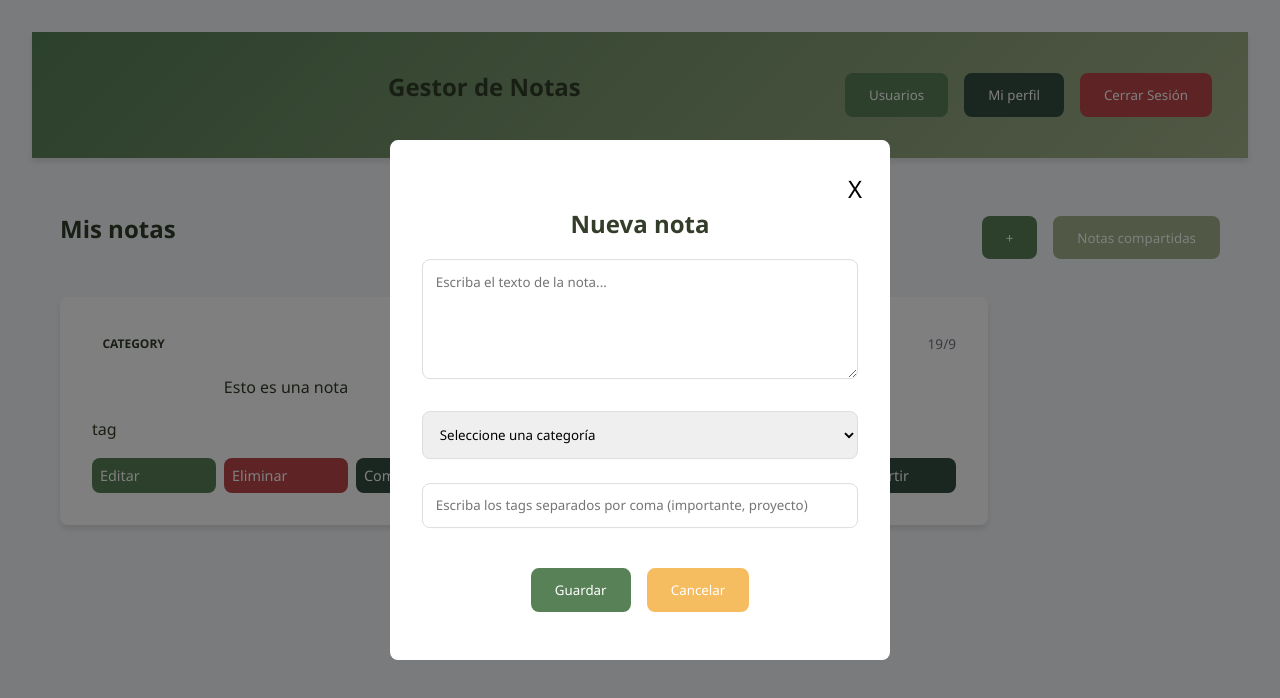
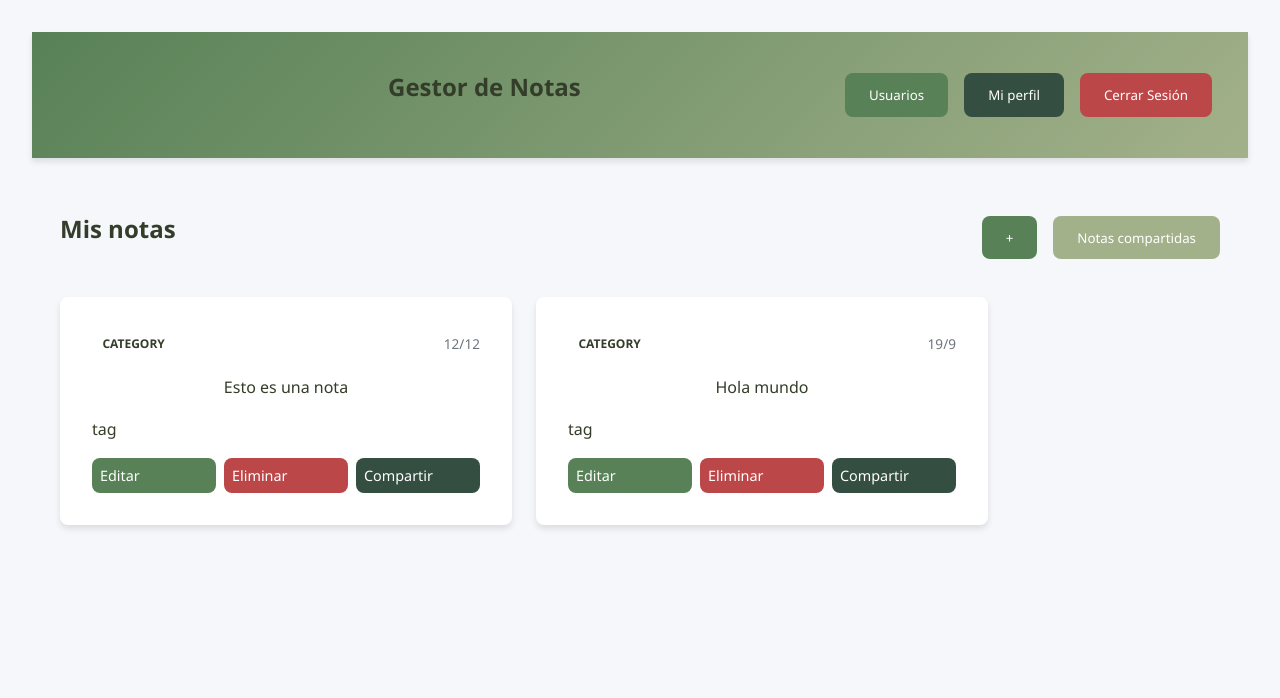
Before and after one commit to SrStamm/Front-API-Notes, a React (Vite) app in the folder react-note/: page / in a window 1280 px wide. Shown: the top 698 px of the page. Built offline with nearby package versions, Linux system fonts and the light colour scheme.

Commit message:
refac: updated modal

```diff
--- a/react-note/src/index.css
+++ b/react-note/src/index.css
@@ -343,6 +343,8 @@ tr:hover {
   background-color: #f5f5f5;
 }
 
+/*  Modal */
+
 .modal-backdrop {
   position: fixed;
   top: 0;
@@ -354,8 +356,12 @@ tr:hover {
   justify-content: center;
   align-items: center;
   z-index: 1000;
+  opacity: 0;
+  transition: opacity 0.3s ease;
+}
+
+.modal-backdrop.show {
   opacity: 1;
-  transition: opacity 0.3s ease;
   backdrop-filter: blur();
 }
 
@@ -363,11 +369,14 @@ tr:hover {
   background: white;
   border-radius: var(--border-radius);
   width: 50%;
-  max-width: 500px;
   max-height: 90vh;
   overflow-y: auto;
   box-shadow: var(--shadow-lg);
-  animation: fadeInUp 0.4s ease forwards;
+  /* animation: fadeIn 0.4s ease forwards; */
+}
+
+.modal-backdrop.show .modal {
+  opacity: 1;
 }
 
 .modal-header {
@@ -394,6 +403,31 @@ tr:hover {
 
 .modal-actions .btn {
   min-width: 100px;
+}
+
+/* Animaciones */
+@keyframes fadeIn {
+  from {
+    opacity: 0;
+    /* Elimina el transform o déjalo en 0 */
+    transform: translateY(0);
+  }
+  to {
+    opacity: 1;
+    transform: translateY(0);
+  }
+}
+/* ... y en .modal, usa 'animation: fadeIn 0.4s ease forwards;' */
+
+@keyframes fadeInUp {
+  from {
+    opacity: 0;
+    transform: translateY(50px);
+  }
+  to {
+    opacity: 1;
+    transform: translateY(0);
+  }
 }
 
 /* Utilidades */
--- a/react-note/src/modules/Modal.tsx
+++ b/react-note/src/modules/Modal.tsx
@@ -1,9 +1,23 @@
-function Modal() {
+type ModalProps = {
+  modalVisible: boolean;
+  setModalVisible: (visible: boolean) => void;
+};
+
+function Modal({ modalVisible, setModalVisible }: ModalProps) {
   return (
-    <div className="modal-backdrop ">
+    <div
+      className={
+        modalVisible === true ? "modal-backdrop show" : "modal-backdrop"
+      }
+    >
       <div className="form-container modal">
         <div className="modal-header">
-          <button className="modal-close">X</button>
+          <button
+            onClick={() => setModalVisible(false)}
+            className="modal-close"
+          >
+            X
+          </button>
           <h2 className="form-title">Nueva nota</h2>
         </div>
         <form className="form">
@@ -16,7 +30,7 @@ function Modal() {
           </div>
           <div className="form-group">
             <select required>
-              <option value="" disabled selected>
+              <option disabled selected>
                 Seleccione una categoría
               </option>
               <option value="work">Trabajo</option>
@@ -34,7 +48,11 @@ function Modal() {
             <button type="button" className="btn btn-primary">
               Guardar
             </button>
-            <button type="button" className="btn btn-warning">
+            <button
+              onClick={() => setModalVisible(false)}
+              type="button"
+              className="btn btn-warning"
+            >
               Cancelar
             </button>
           </div>
--- a/react-note/src/pages/Home.tsx
+++ b/react-note/src/pages/Home.tsx
@@ -22,6 +22,13 @@ const data = [
 export default function Home() {
   const [currentView, setCurrentView] = useState("notes");
 
+  const [modalVisible, setModalVisible] = useState(false);
+
+  const modalProps = {
+    modalVisible: modalVisible,
+    setModalVisible: setModalVisible,
+  };
+
   const props = {
     currentView: currentView,
     setCurrentView: setCurrentView,
@@ -36,7 +43,13 @@ export default function Home() {
             <div className="section-header">
               <h2>Mis notas</h2>
               <div className="auth-section">
-                <button className="btn btn-primary"> + </button>
+                <button
+                  onClick={() => setModalVisible(true)}
+                  className="btn btn-primary"
+                >
+                  {" "}
+                  +{" "}
+                </button>
 
                 <button className="btn btn-secondary">Notas compartidas</button>
               </div>
@@ -47,7 +60,7 @@ export default function Home() {
           <p>Usuarios. No implementado todavia</p>
         )}
 
-        <Modal />
+        {modalVisible && <Modal {...modalProps} />}
       </main>
     </>
   );
```
